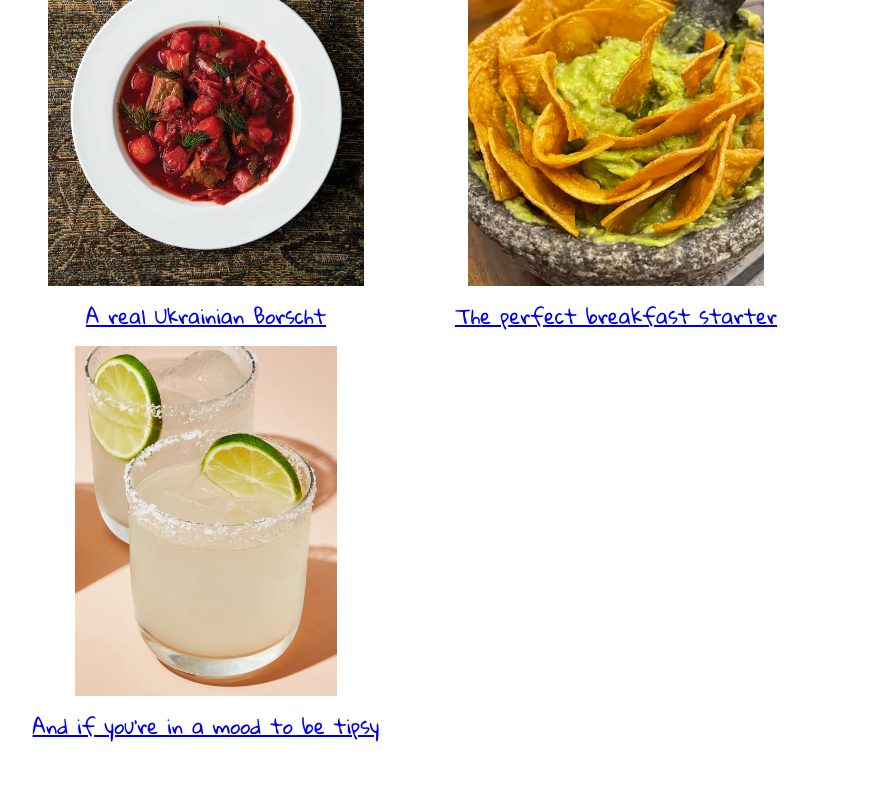
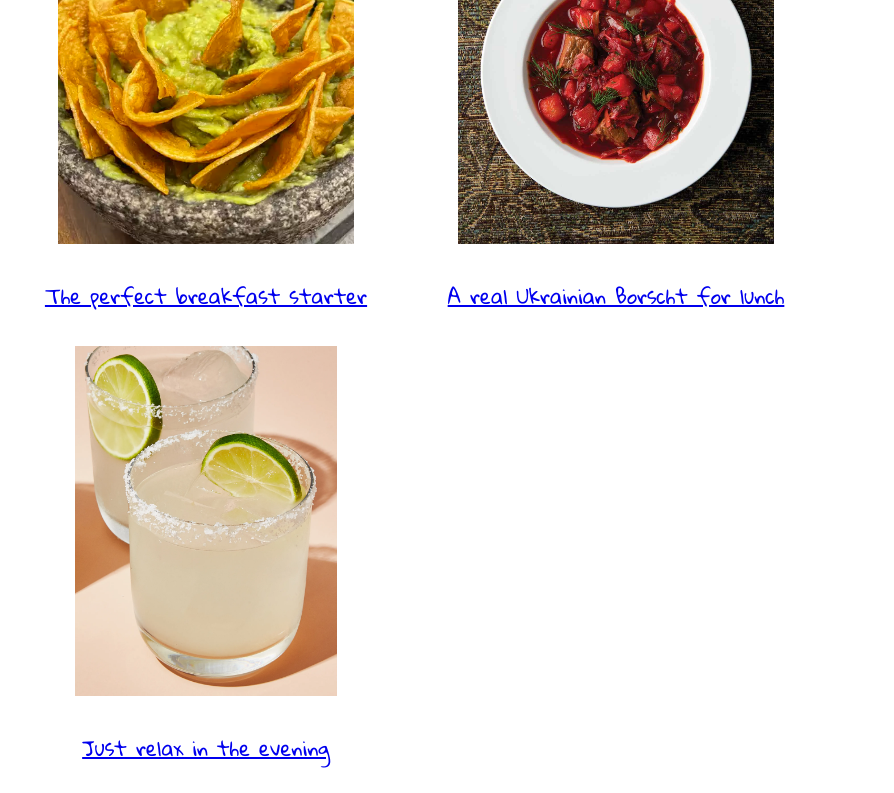
Before and after one commit to stxss/odin-recipes, a plain HTML site: page index.html in a window 1280 px wide. Shown: the part 143-936 px from the top of the page, without its empty margins (47-941 px from the left). Before the commit the page ends 894 px from the top, so only its background shows below. Drawn offline with Linux system fonts and the light colour scheme.

Commit message:
Update order of divs and create paragraphs for text

```diff
--- a/index.html
+++ b/index.html
@@ -11,21 +11,33 @@
     <h1>Odin Recipes by @stxss</h1>
     <div class="recipe_list">
         <ul style="list-style: none;" >
-            <div class="recipe" id="borscht">
-                <img src="./recipe-images/borscht-1200.jpg" width="auto" height="350px">
-                <li><a href="./recipes/borscht.html">A real Ukrainian Borscht</a></li>
+
+            <div class="recipe" id="guacamole">
+                <li>
+                    <a href="./recipes/guacamole.html"><img src="./recipe-images/guacamole.jpg" width="auto" height="350px">
+                        <p>The perfect breakfast starter</p>
+                    </a>
+                </li>
             </div>
 
-            <div class="recipe" id="guacamole">
-                <img src="./recipe-images/guacamole.jpg" width="auto" height="350px">
-                <li><a href="./recipes/guacamole.html">The perfect breakfast starter</a></li>
+            <div class="recipe" id="borscht">
+                <li>
+                    <a href="./recipes/borscht.html"><img src="./recipe-images/borscht-1200.jpg" width="auto" height="350px">
+                        <p>A real Ukrainian Borscht for lunch</p>
+                    </a>
+                </li>
             </div>
 
             <div class="recipe" id="margarita">
-                <img src="./recipe-images/margarita.jpg" width="auto" height="350px">
-                <li><a href="./recipes/margarita.html">And if you're in a mood to be tipsy</a></li>
+                <li>
+                    <a href="./recipes/margarita.html"><img src="./recipe-images/margarita.jpg" width="auto" height="350px">
+                        <p>Just relax in the evening</p>
+                    </a>
+                </li>
             </div>
+
         </ul>
+
     </div>
 
 </body>
```
